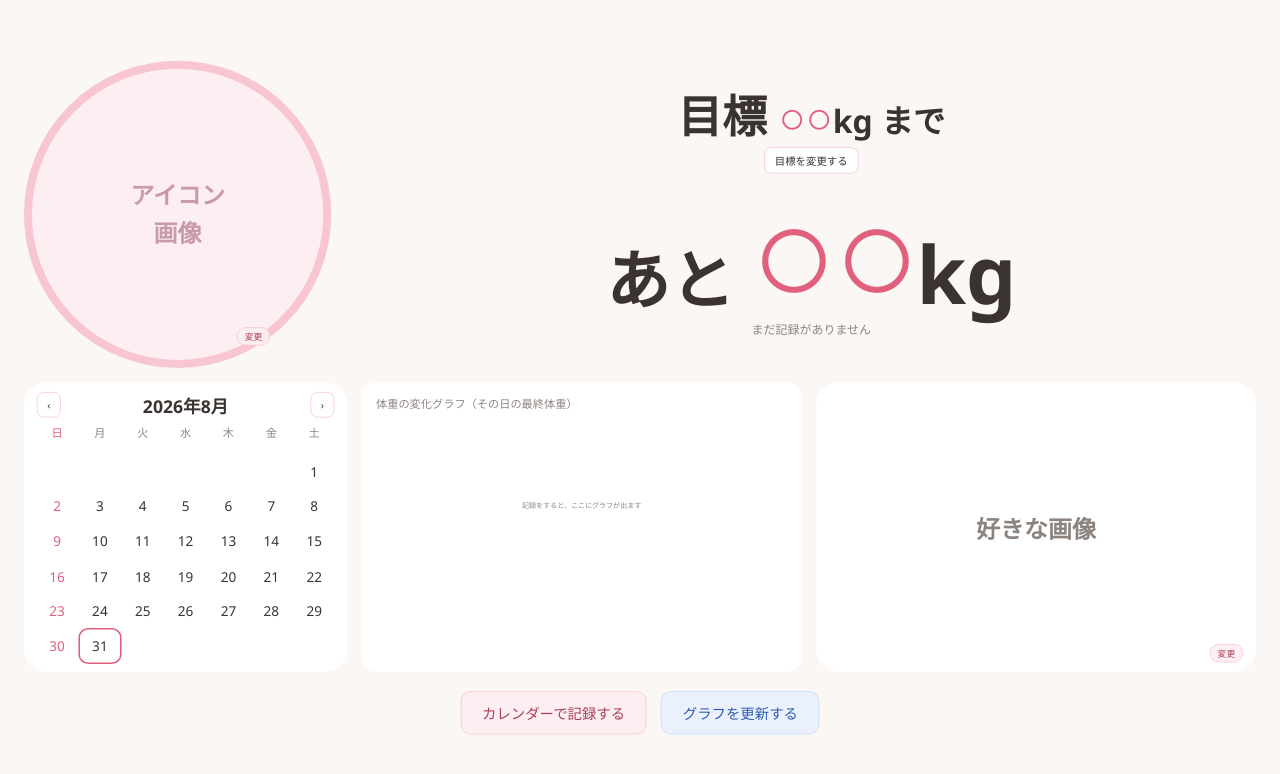
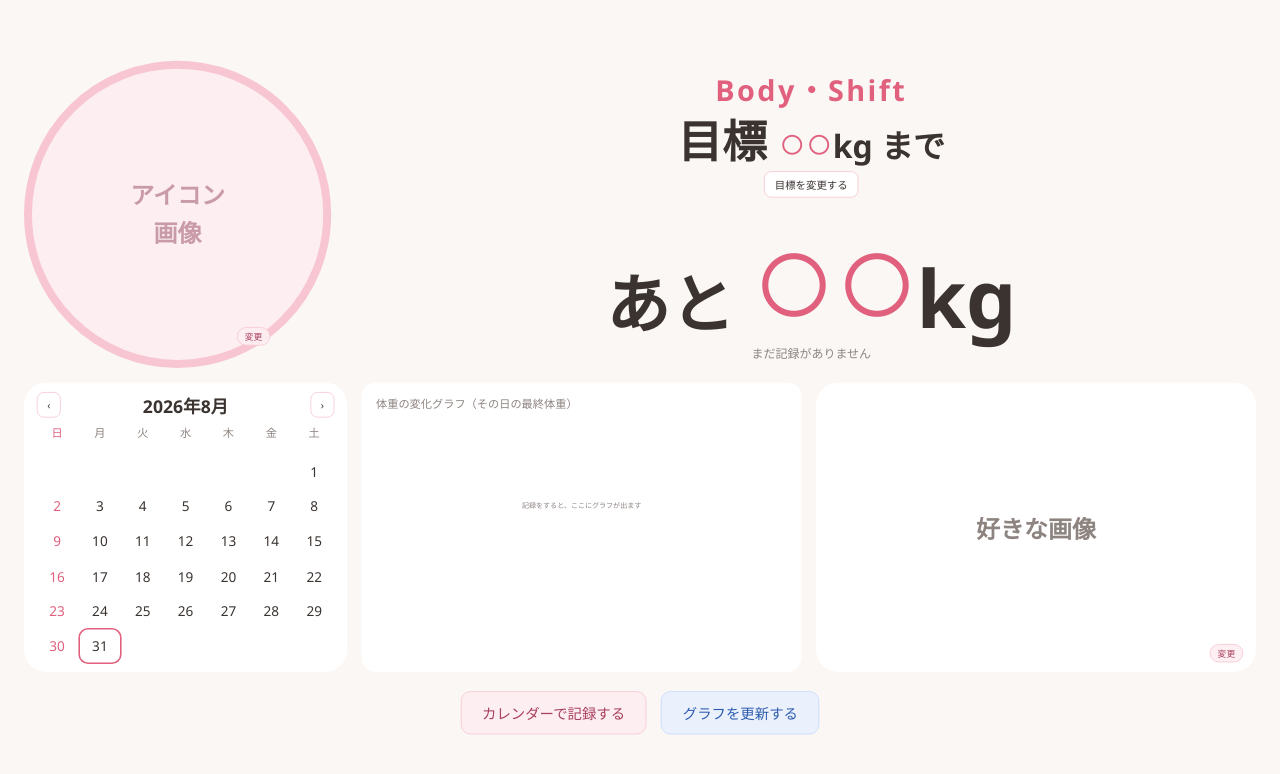
Before and after one commit to pontarou388-png/diet-app, a plain HTML site: page index.html in a window 1280 px wide. Drawn offline with Linux system fonts and the light colour scheme.

Commit message:
アプリ名をBody・Shiftに変更

```diff
--- a/index.html
+++ b/index.html
@@ -2,7 +2,7 @@
 <html lang="ja">
 <head>
 <meta charset="UTF-8">
-<title>ダイエット記録</title>
+<title>Body・Shift</title>
 <style>
 :root{
   --pink:#f7c6d2; --pink-deep:#e0607e; --pink-bg:#fdeef2;
@@ -49,6 +49,7 @@ input:focus{outline:2px solid var(--pink);outline-offset:0;border-color:var(--pi
   background:var(--pink-bg);overflow:hidden;display:flex;align-items:center;justify-content:center;}
 .icon-box img{width:100%;height:100%;object-fit:cover;}
 .icon-ph{color:#c99aa8;font-size:30px;font-weight:700;text-align:center;line-height:1.6;}
+.appname{font-size:36px;font-weight:700;color:var(--pink-deep);letter-spacing:3px;margin-bottom:8px;}
 .goal-line{font-size:56px;font-weight:700;line-height:1.1;}
 .goal-line .num{color:var(--pink-deep);}
 .goal-line .kg{font-size:40px;}
@@ -146,6 +147,7 @@ input.uline:focus{outline:none;border-bottom:2px solid var(--pink-deep);backgrou
         <button class="overbtn" id="btnIcon" style="right:76px;bottom:28px;">変更</button>
       </div>
       <div class="topinfo">
+        <div class="appname">Body・Shift</div>
         <div class="goal-line">目標 <span class="num" id="goalTxt">○○</span><span class="kg">kg まで</span></div>
         <button class="small mt8" id="btnGoal">目標を変更する</button>
         <div class="remain">あと <span class="num" id="remainTxt">○○</span><span class="kg">kg</span></div>
```
Also changed, not shown: 1 other file.
